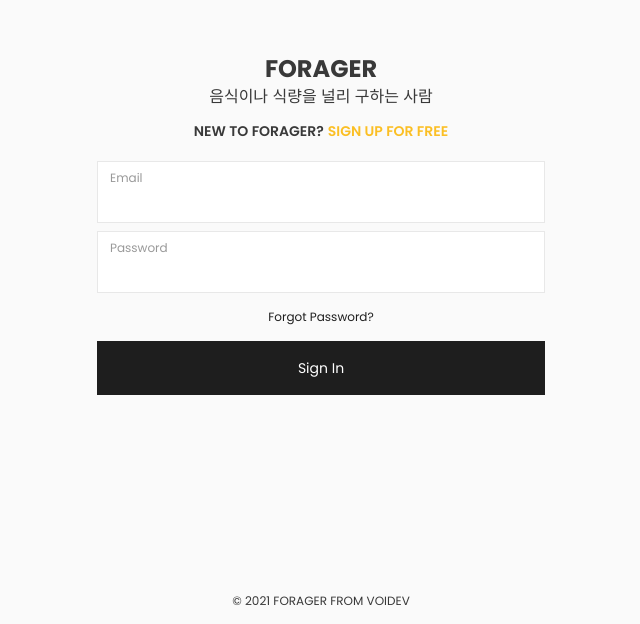
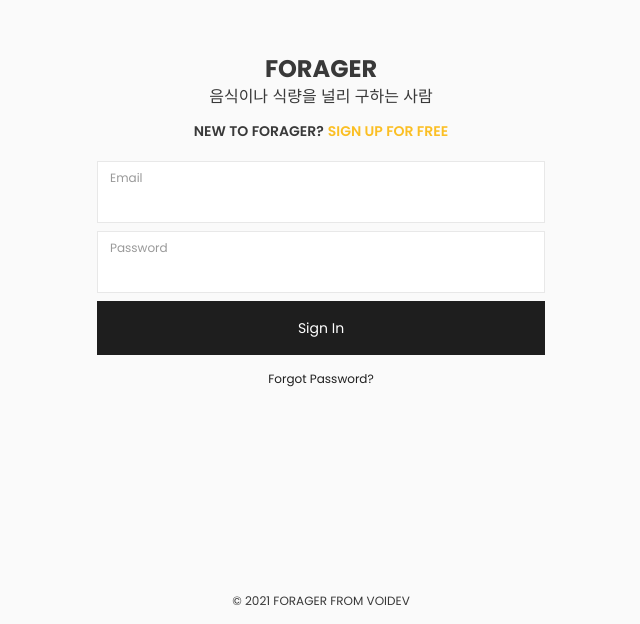
Before and after one commit to VeoScript/forager, a Next.js app: page /signin in a window 1280 px wide. Shown: the part 176-800 px from the top of the page, without its empty margins (319-959 px from the left). Built offline with nearby package versions, Linux system fonts and the light colour scheme.

Commit message:
style: update signin layout (#30)

```diff
--- a/src/pages/signin.tsx
+++ b/src/pages/signin.tsx
@@ -62,22 +62,20 @@ const SignIn: NextPage = () => {
                     type="password"
                   />
                 </div>
-                <div className="flex justify-center w-full">
-                  <Link href="/signup">
-                    <a className="py-2 font-normal text-xs text-black-matt hover:underline">Forgot Password?</a>
-                  </Link>
-                </div>
                 <button
                   className="flex justify-center w-full p-4 text-sm text-pure-white border border-black-matt border-opacity-10 bg-black-matt hover:bg-opacity-90 transition ease-in-out duration-200 outline-none"
                   type="submit"
                 >
                   Sign In
                 </button>
-                <Link href="/signup">
-                  <a className="md:hidden flex justify-center w-full p-4 text-sm text-pure-white border border-black-matt border-opacity-10 bg-black-matt hover:bg-opacity-90 transition ease-in-out duration-200 outline-none" type="submit">
-                    Create Account
-                  </a>
-                </Link>
+                <div className="flex items-center justify-between md:justify-center w-full">
+                  <Link href="/signup">
+                    <a className="py-2 font-normal text-xs text-black-matt hover:underline">Forgot Password?</a>
+                  </Link>
+                  <Link href="/signup">
+                    <a className="md:hidden py-2 font-normal text-xs text-black-matt hover:underline">Create Account</a>
+                  </Link>
+                </div>
               </form>
             </motion.div>
           </div>
```
